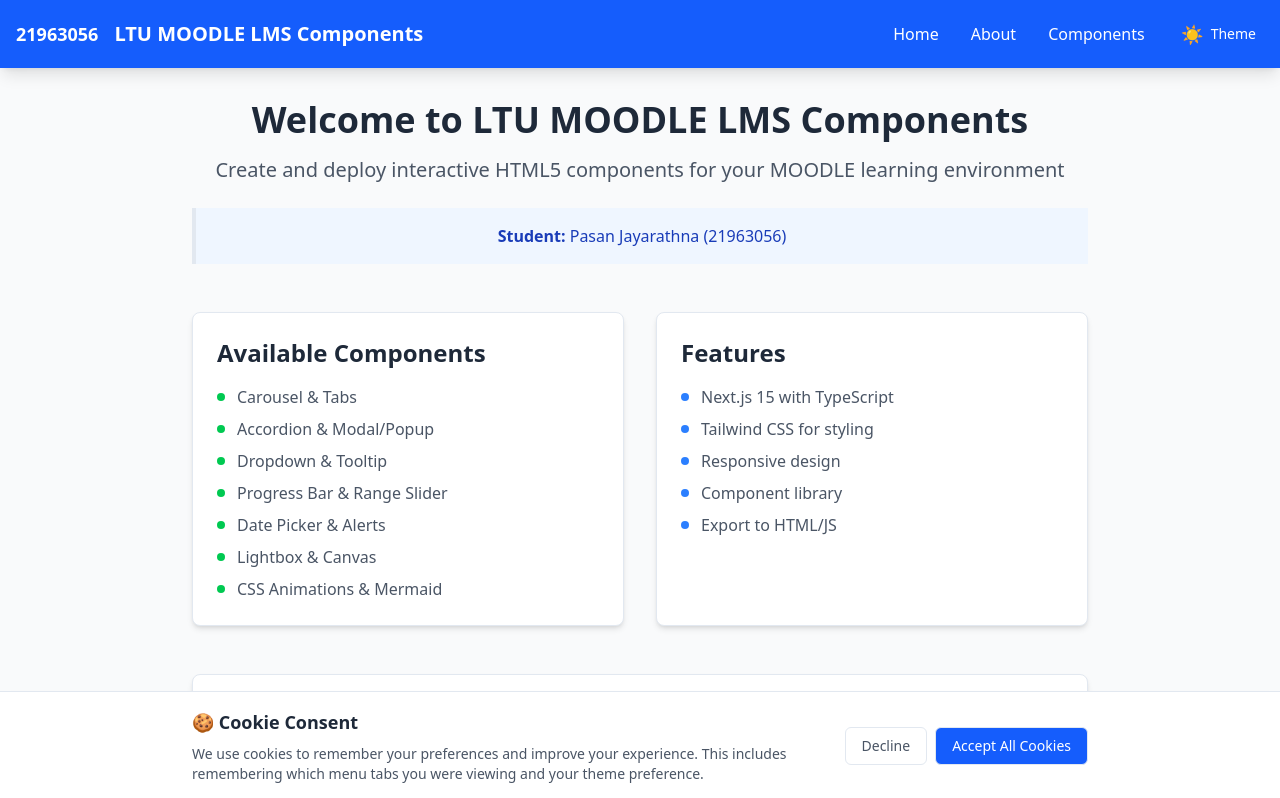
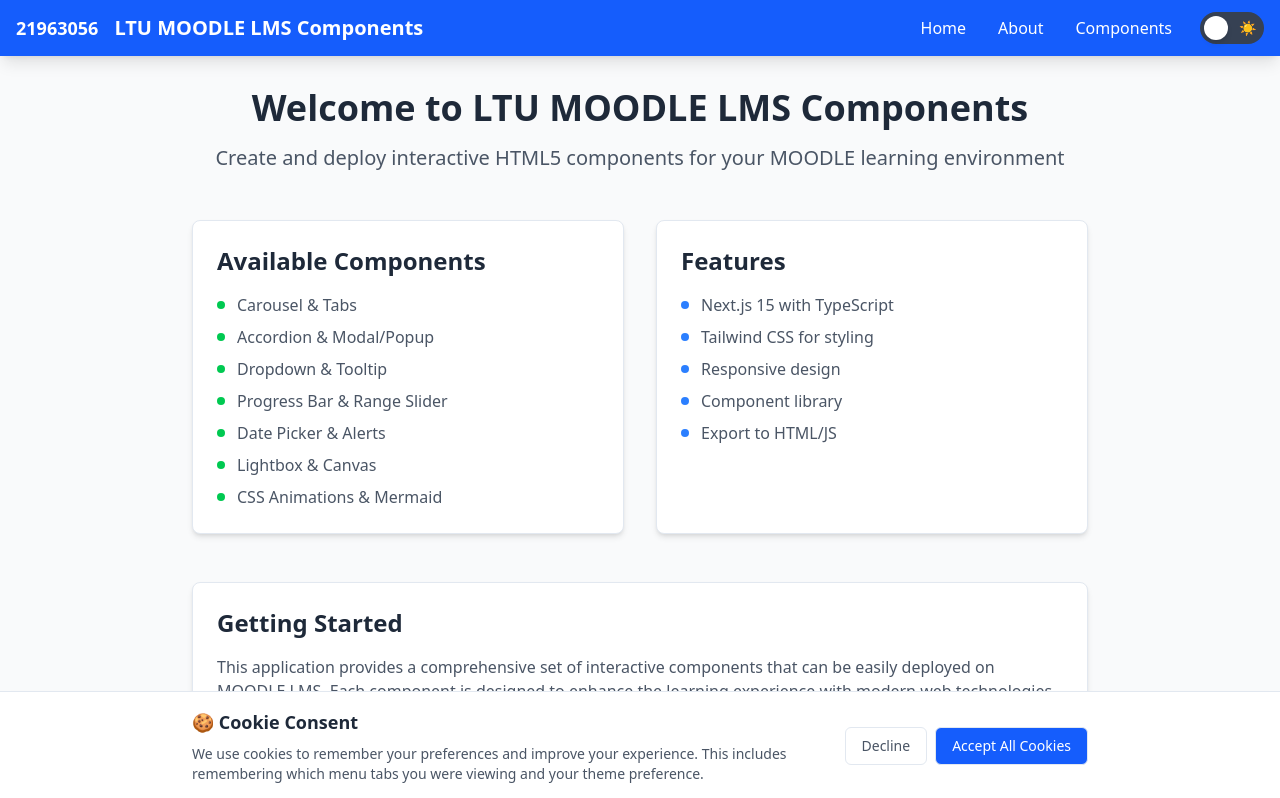
Before and after one commit to PJ-Cipher/CWA_Assignment, a Next.js app: page / in a window 1280 px wide. Shown: the top 798 px of the page. Built offline with nearby package versions, Linux system fonts and the light colour scheme.

Commit message:
toggle updates

```diff
--- a/app/components/ThemeToggle.tsx
+++ b/app/components/ThemeToggle.tsx
@@ -3,28 +3,45 @@
 import { useTheme } from '../contexts/ThemeContext';
 
 export default function ThemeToggle() {
-  const { theme, setTheme } = useTheme();
+  const { theme, setTheme, resolvedTheme } = useTheme();
+
+  const isDark = theme === 'dark' || (theme === 'system' && resolvedTheme === 'dark');
 
   const toggleTheme = () => {
-    setTheme(theme === 'light' ? 'dark' : 'light');
-  };
-
-  const getCurrentThemeIcon = () => {
-    return theme === 'dark' ? '🌙' : '☀️';
-  };
-
-  const getCurrentThemeLabel = () => {
-    return theme.charAt(0).toUpperCase() + theme.slice(1);
+    if (isDark) {
+      setTheme('light');
+    } else {
+      setTheme('dark');
+    }
   };
 
   return (
     <button
       onClick={toggleTheme}
-      className="p-2 rounded-md hover:bg-blue-700 transition-colors flex items-center space-x-2 focus:outline-none focus:ring-2 focus:ring-white focus:ring-offset-2 focus:ring-offset-blue-600"
-      aria-label={`Current theme: ${getCurrentThemeLabel()}. Click to toggle to ${theme === 'light' ? 'dark' : 'light'} mode.`}
+      className="relative inline-flex h-8 w-16 items-center rounded-full bg-gray-700 transition-colors duration-200 ease-in-out focus:outline-none focus:ring-2 focus:ring-blue-500 focus:ring-offset-2 dark:focus:ring-offset-gray-800"
+      aria-label={`Switch to ${isDark ? 'light' : 'dark'} mode`}
     >
-      <span className="text-lg" aria-hidden="true">{getCurrentThemeIcon()}</span>
-      <span className="hidden sm:inline text-sm">Theme</span>
+      {/* Sun icon on the right side of the track */}
+      <span className={`absolute right-2 text-sm transition-colors duration-300 ease-in-out ${
+        isDark ? 'text-white' : 'text-gray-600'
+      }`}>
+        ☀️
+      </span>
+
+      {/* Moon icon on the left side of the track */}
+      <span className={`absolute left-2 text-sm transition-colors duration-300 ease-in-out ${
+        isDark ? 'text-gray-600' : 'text-white'
+      }`}>
+        🌙
+      </span>
+
+      {/* White thumb that slides over the emojis */}
+      <span
+        className={`inline-flex h-6 w-6 transform items-center justify-center rounded-full bg-white shadow-md transition-transform duration-500 ease-in-out ${
+          isDark ? 'translate-x-8' : 'translate-x-1'
+        }`}
+      >
+      </span>
     </button>
   );
 }
--- a/app/contexts/ThemeContext.tsx
+++ b/app/contexts/ThemeContext.tsx
@@ -3,20 +3,22 @@
 import React, { createContext, useContext, useEffect, useState } from 'react';
 import { storageUtils } from '../utils/cookies';
 
-type Theme = 'light' | 'dark';
+type Theme = 'light' | 'dark' | 'system';
 
 interface ThemeContextType {
   theme: Theme;
   setTheme: (theme: Theme) => void;
+  resolvedTheme: 'light' | 'dark';
 }
 
 const ThemeContext = createContext<ThemeContextType | undefined>(undefined);
 
 export function ThemeProvider({ children }: { children: React.ReactNode }) {
-  const [theme, setTheme] = useState<Theme>('light');
+  const [theme, setTheme] = useState<Theme>('system');
+  const [resolvedTheme, setResolvedTheme] = useState<'light' | 'dark'>('light');
 
   useEffect(() => {
-    // Get theme from cookies/localStorage or default to light
+    // Get theme from cookies/localStorage or default to system
     const savedTheme = storageUtils.getItem('theme') as Theme;
     if (savedTheme) {
       setTheme(savedTheme);
@@ -29,15 +31,39 @@
     // Remove existing theme classes
     root.classList.remove('light', 'dark');
 
-    // Apply the selected theme
-    root.classList.add(theme);
+    if (theme === 'system') {
+      const systemTheme = window.matchMedia('(prefers-color-scheme: dark)').matches ? 'dark' : 'light';
+      setResolvedTheme(systemTheme);
+      root.classList.add(systemTheme);
+    } else {
+      setResolvedTheme(theme);
+      root.classList.add(theme);
+    }
 
     // Save theme preference to cookies/localStorage
     storageUtils.setItem('theme', theme);
   }, [theme]);
 
+  useEffect(() => {
+    // Listen for system theme changes
+    const mediaQuery = window.matchMedia('(prefers-color-scheme: dark)');
+
+    const handleChange = () => {
+      if (theme === 'system') {
+        const newTheme = mediaQuery.matches ? 'dark' : 'light';
+        setResolvedTheme(newTheme);
+        const root = window.document.documentElement;
+        root.classList.remove('light', 'dark');
+        root.classList.add(newTheme);
+      }
+    };
+
+    mediaQuery.addEventListener('change', handleChange);
+    return () => mediaQuery.removeEventListener('change', handleChange);
+  }, [theme]);
+
   return (
-    <ThemeContext.Provider value={{ theme, setTheme }}>
+    <ThemeContext.Provider value={{ theme, setTheme, resolvedTheme }}>
       {children}
     </ThemeContext.Provider>
   );
--- a/app/layout.tsx
+++ b/app/layout.tsx
@@ -1,7 +1,7 @@
 import type { Metadata } from "next";
 import { Geist, Geist_Mono } from "next/font/google";
 import "./globals.css";
-import Header from "./components/Header";
+import Header from "./components/header";
 import Footer from "./components/Footer";
 import CookieConsent from "./components/CookieConsent";
 import { ThemeProvider } from "./contexts/ThemeContext";
--- a/app/page.tsx
+++ b/app/page.tsx
@@ -11,11 +11,6 @@
           <p className="text-xl text-gray-600 dark:text-gray-300 mb-6">
             Create and deploy interactive HTML5 components for your MOODLE learning environment
           </p>
-          <div className="bg-blue-50 dark:bg-blue-900/20 border-l-4 border-blue-400 p-4 mb-8">
-            <p className="text-blue-800 dark:text-blue-200">
-              <strong>Student:</strong> Pasan Jayarathna (21963056)
-            </p>
-          </div>
         </div>
 
         <div className="grid md:grid-cols-2 gap-8 mb-12">
```
